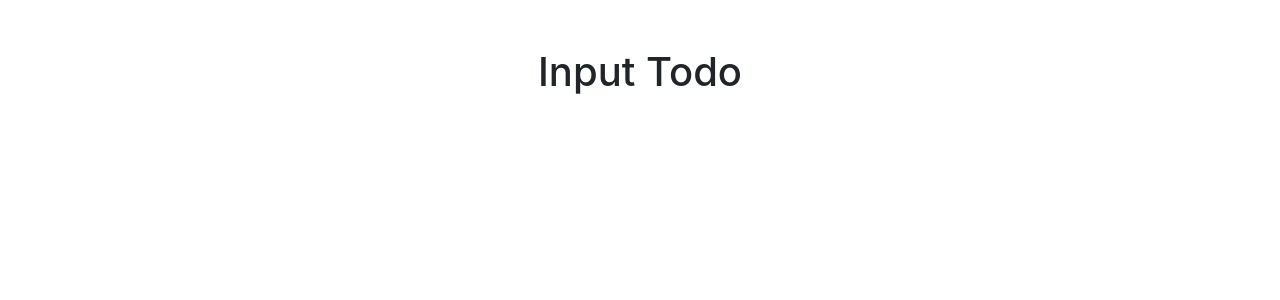
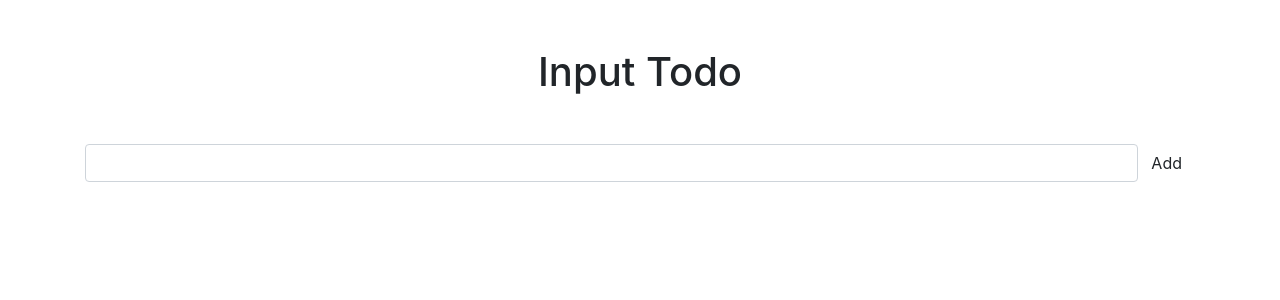
Before and after one commit to EPolishchuk/pern-stack-demo, a React (Create React App) app in the folder client/: page / in a window 1280 px wide. Shown: the top 300 px of the page. Built offline with nearby package versions, Linux system fonts and the light colour scheme.

Commit message:
PERN stack demo | React: create InputTodo component

```diff
--- a/client/src/components/InputTodo.js
+++ b/client/src/components/InputTodo.js
@@ -1,9 +1,37 @@
-import React, { Fragment } from 'react';
+import React, { Fragment, useState } from 'react';
 
 const InputTodo = () => {
+  const [description, setDescription] = useState('');
+
+  const onSubmitForm = async (e) => {
+    e.preventDefault();
+
+    try {
+      const body = { description };
+      const response = await fetch('http://localhost:5000/todos', {
+        method: 'POST',
+        headers: { 'Content-Type': 'application/json' },
+        body: JSON.stringify(body),
+      });
+
+      window.location = '/';
+    } catch (error) {
+      console.log(error.message);
+    }
+  };
+
   return (
     <Fragment>
       <h1 className='text-center mt-5'>Input Todo</h1>
+      <form className='d-flex mt-5' onSubmit={onSubmitForm}>
+        <input
+          type='text'
+          className='form-control'
+          value={description}
+          onChange={(e) => setDescription(e.target.value)}
+        />
+        <button className='btn btn-sucess'>Add</button>
+      </form>
     </Fragment>
   );
 };
```
